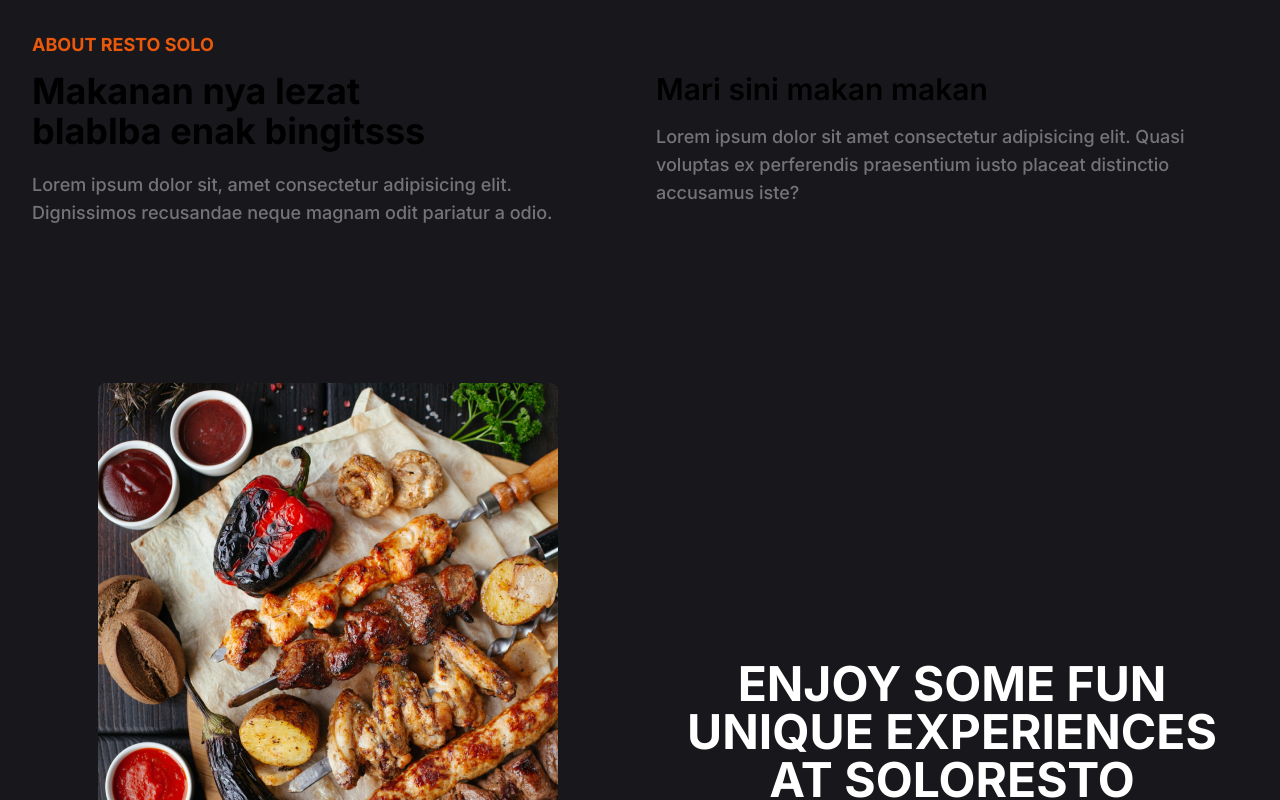
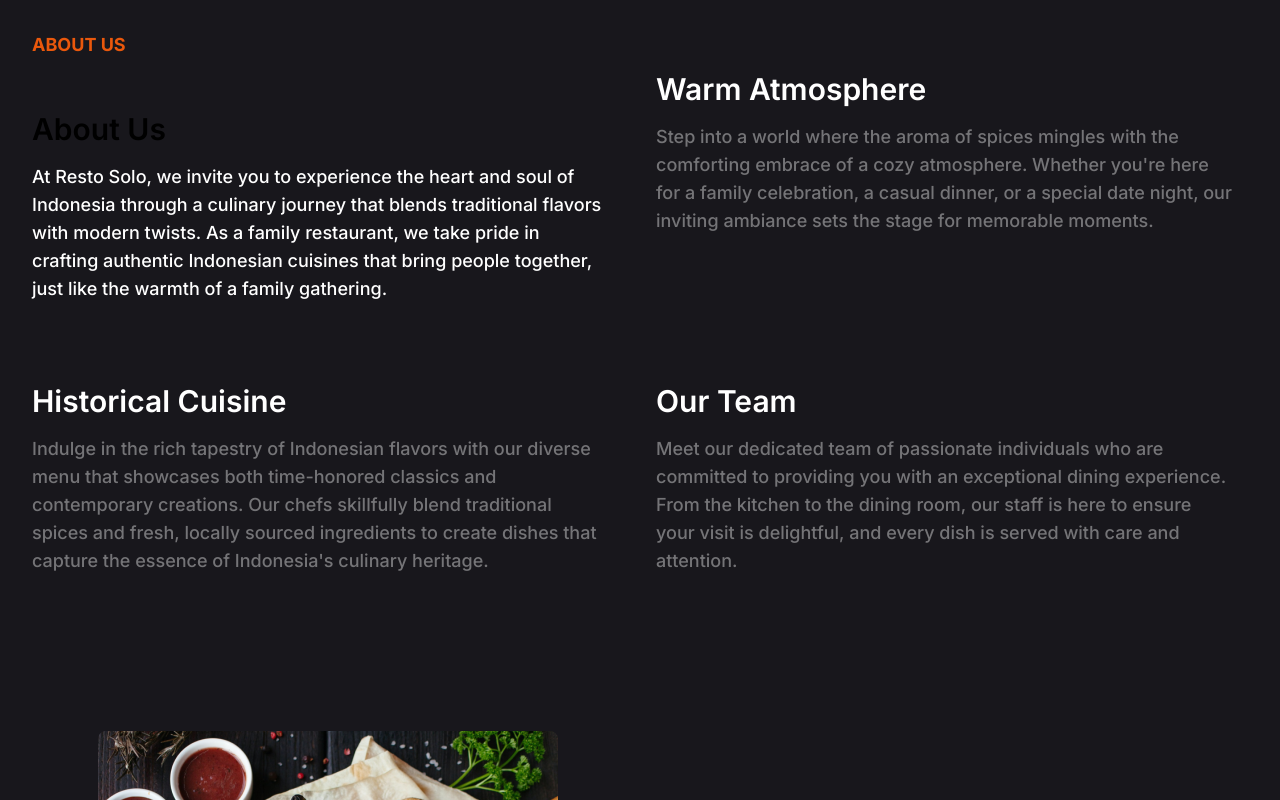
Before and after one commit to tif1336/building-responsive-restaurant-website-in-reactjs-kelompok-ini, a Next.js app in the folder restosolo/: page /about in a window 1280 px wide. Shown: the part 980-1780 px from the top of the page. Built offline with nearby package versions, Linux system fonts and the light colour scheme; no server answers.

Commit message:
Add about us details

```diff
--- a/restosolo/src/app/about/page.tsx
+++ b/restosolo/src/app/about/page.tsx
@@ -1,34 +1,62 @@
 import React from "react";
 
-const About = () => {
+interface AboutSectionProps {
+  title: string;
+  content?: string;
+  imageSrc?: string;
+  alt?: string;
+}
+
+const AboutSection: React.FC<AboutSectionProps> = ({ title, content, imageSrc, alt }) => (
+  <div className="w-full px-4 mb-10 lg:w-1/2">
+    {title === "About Us" && <h4 className="font-bold uppercase text-orange-600 text-lg mb-3">{title}</h4>}
+    {imageSrc ? (
+      <div className="relative mt-10 lg:mt-9 lg:right-0 mb-10 leading-5">
+        <img width="460" height="690" src={imageSrc} alt={alt} className="relative z-10 max-w-full mx-auto" />
+      </div>
+    ) : (
+      <>
+        <h3 className={`font-semibold ${title === "About Us" ? "text-dark" : "text-white"} text-2xl mb-4 lg:text-3xl lg:pt-10 dark:text-white`}>{title}</h3>
+        <p className={`font-medium text-base ${title === "About Us" ? "text-white" : "text-white opacity-40"} max-w-xl lg:text-lg`}>{content}</p>
+      </>
+    )}
+  </div>
+);
+
+const About: React.FC = () => {
   return (
     <>
       <section id="about" className="pt-36 pb-20 bg-primary">
         <div className="container">
           <div className="flex flex-wrap">
-            <div className="w-full px-4 mb-10 lg:w-1/2">
-              <h4 className="font-bold uppercase text-orange-600 text-lg mb-3">About Resto Solo</h4>
-              <h2 className="font-bold text-dark text-3xl mb-5 max-w-md lg:text-4xl dark:text-white">Makanan nya lezat blablba enak bingitsss</h2>
-              <p className="font-medium text-base text-white opacity-40 max-w-xl lg:text-lg">Lorem ipsum dolor sit, amet consectetur adipisicing elit. Dignissimos recusandae neque magnam odit pariatur a odio.</p>
-            </div>
-            <div className="w-full px-4 lg:w-1/2">
-              <h3 className="font-semibold text-dark text-2xl mb-4 lg:text-3xl lg:pt-10 dark:text-white">Mari sini makan makan</h3>
-              <p className="font-medium text-base text-white opacity-40  mb-6 lg:text-lg">Lorem ipsum dolor sit amet consectetur adipisicing elit. Quasi voluptas ex perferendis praesentium iusto placeat distinctio accusamus iste?</p>
-            </div>
+            <AboutSection
+              title="About Us"
+              content="At Resto Solo, we invite you to experience the heart and soul of Indonesia through a culinary journey that blends traditional flavors with modern twists. As a family restaurant, we take pride in crafting authentic Indonesian
+              cuisines that bring people together, just like the warmth of a family gathering."
+            />
+
+            <AboutSection
+              title="Warm Atmosphere"
+              content="Step into a world where the aroma of spices mingles with the comforting embrace of a cozy atmosphere. Whether you're here for a family celebration, a casual dinner, or a special date night, our inviting ambiance sets the
+              stage for memorable moments."
+            />
+            <AboutSection
+              title="Historical Cuisine"
+              content="Indulge in the rich tapestry of Indonesian flavors with our diverse menu that showcases both time-honored classics and contemporary creations. Our chefs skillfully blend traditional spices and fresh, locally sourced
+              ingredients to create dishes that capture the essence of Indonesia's culinary heritage."
+            />
+            <AboutSection
+              title="Our Team"
+              content="Meet our dedicated team of passionate individuals who are committed to providing you with an exceptional dining experience. From the kitchen to the dining room, our staff is here to ensure your visit is delightful, and every dish is served with care and attention."
+            />
           </div>
         </div>
       </section>
+
       <section className="pb-48 bg-primary">
         <div className="container">
           <div className="flex flex-wrap">
-            <div className="w-full self-end px-4 lg:w-1/2">
-              <div className="relative mt-10 lg:mt-9 lg:right-0 mb-10 leading-5">
-                <img width="460" height="690" src="/images/about.png" alt="resto solo" className="relative z-10 max-w-full mx-auto" />
-              </div>
-            </div>
-            <div className="w-full self-center px-4 lg:w-1/2">
-              <span className="block font-bold text-white text-center text-4xl mt-1 lg:text-5xl leading-9">ENJOY SOME FUN UNIQUE EXPERIENCES AT SOLORESTO</span>
-            </div>
+            <AboutSection title="ENJOY SOME FUN UNIQUE EXPERIENCES AT RESTO SOLO" imageSrc="/images/about.png" alt="resto solo" />
           </div>
         </div>
       </section>
```
